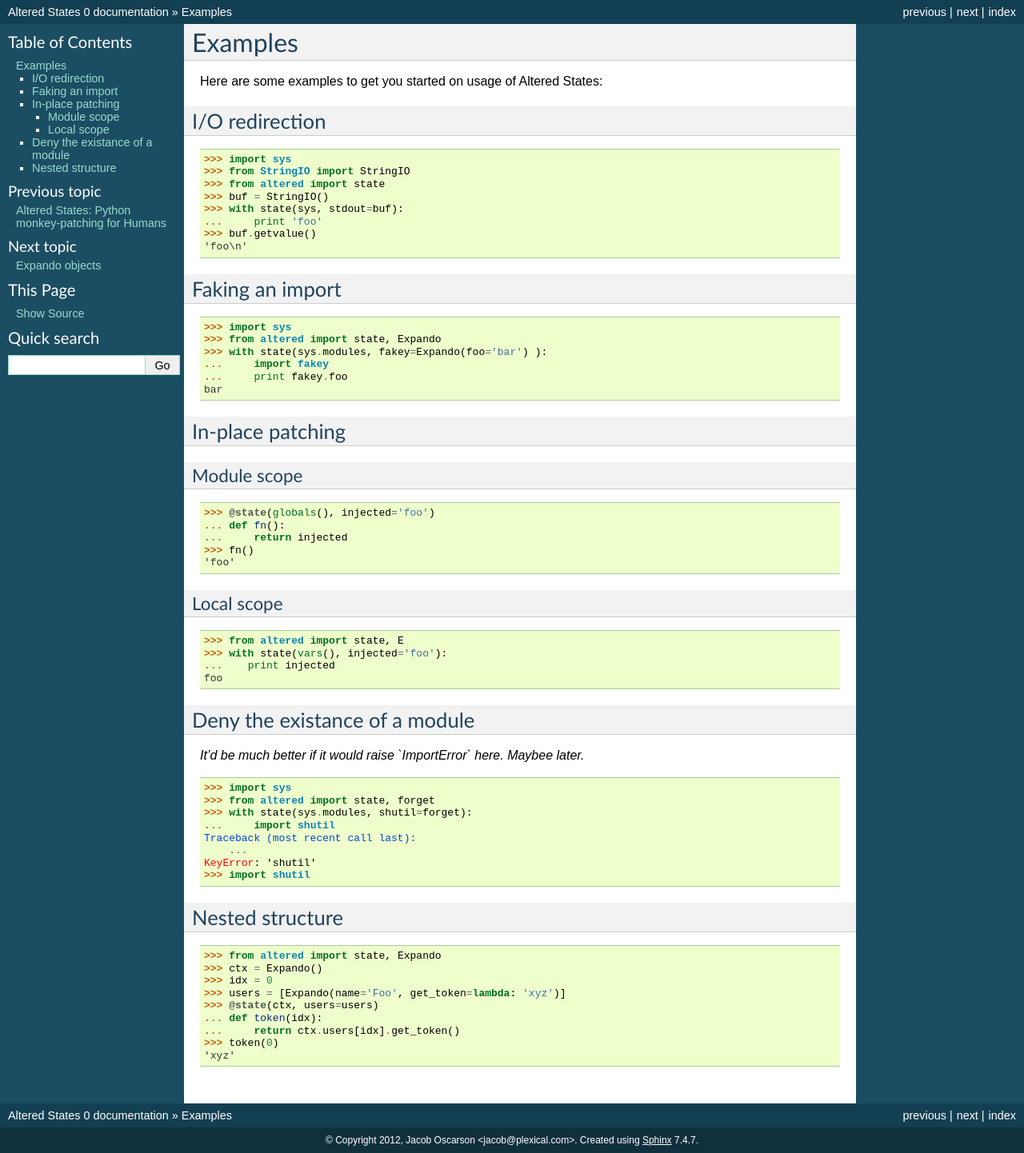
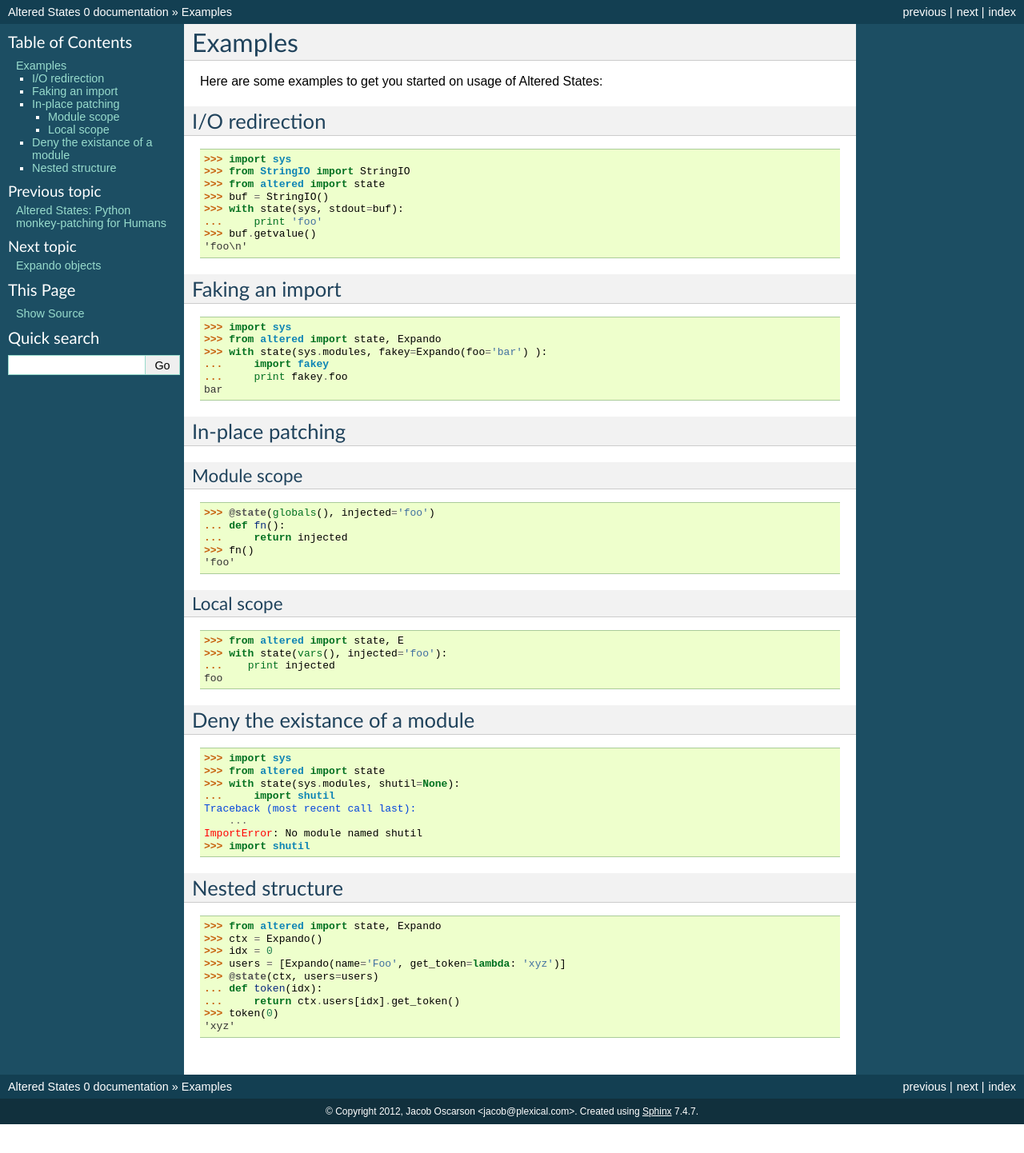
Before and after one commit to Plexical/altered.states, a Sphinx documentation site: the page built from docs/examples.rst, in a window 1280 px wide. Shown: the whole page at 80% size. Built offline with Sphinx 7.4.7, drawn with Linux system fonts in a browser that asks for light colours; after the commit the page ends 1406 px from its top, so only the background shows below that.

Commit message:
Ops! That wasn't the correct way to prevent module acess! (See http://stackoverflow.com/q/1350466/288672)

```diff
--- a/docs/examples.rst
+++ b/docs/examples.rst
@@ -49,15 +49,13 @@ Local scope
 Deny the existance of a module
 ------------------------------
 
-*It'd be much better if it would raise `ImportError` here. Maybee later.*
-
     >>> import sys
-    >>> from altered import state, forget
-    >>> with state(sys.modules, shutil=forget):
+    >>> from altered import state
+    >>> with state(sys.modules, shutil=None):
     ...     import shutil
     Traceback (most recent call last):
         ...
-    KeyError: 'shutil'
+    ImportError: No module named shutil
     >>> import shutil
 
 Nested structure
```
Also changed, not shown: 1 other file.
